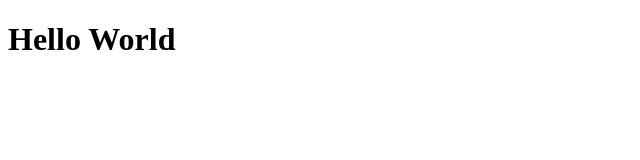
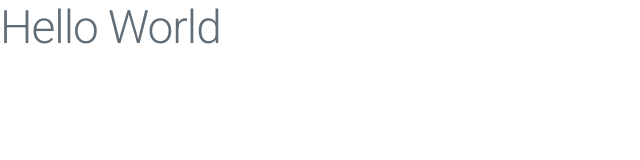
Before and after one commit to hessamkhoobkar/todo-list-playground, a plain HTML site: page index.html in a window 1280 px wide. Shown: the whole page, without its empty margins (0-640 px from the left). Drawn offline with nearby package versions, Linux system fonts and the light colour scheme.

Commit message:
set base css links

```diff
--- a/index.html
+++ b/index.html
@@ -6,6 +6,10 @@
     <meta http-equiv="X-UA-Compatible" content="IE=edge">
     <meta name="viewport" content="width=device-width, initial-scale=1.0">
     <title>TODO LIST PLAYGROUND</title>
+
+    <link rel="stylesheet" href="https://fonts.googleapis.com/css?family=Roboto:300,300italic,700,700italic">
+    <link rel="stylesheet" href="https://cdnjs.cloudflare.com/ajax/libs/normalize/8.0.1/normalize.css">
+    <link rel="stylesheet" href="https://cdnjs.cloudflare.com/ajax/libs/milligram/1.4.1/milligram.css">
 </head>
 
 <body>
```
